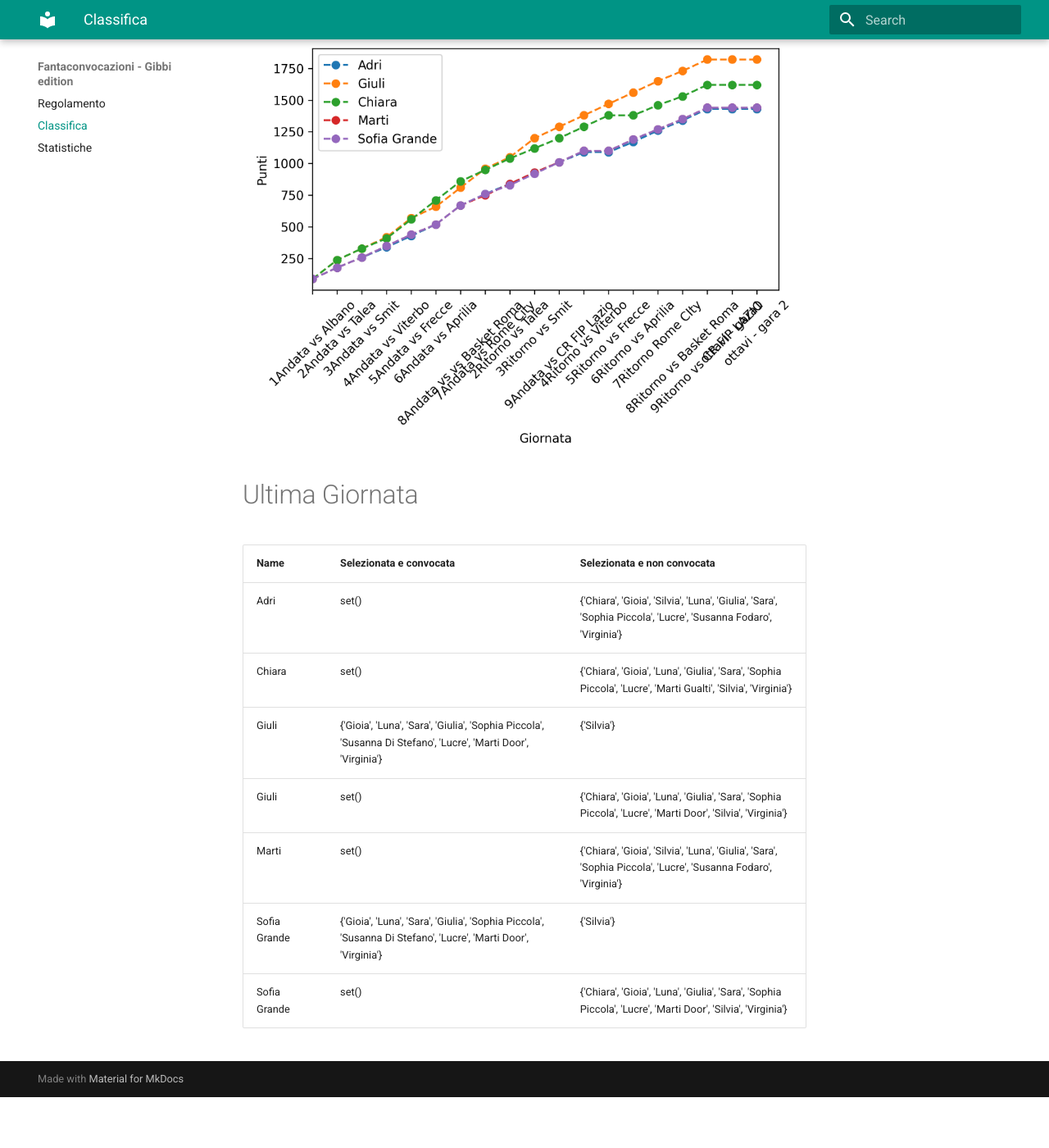
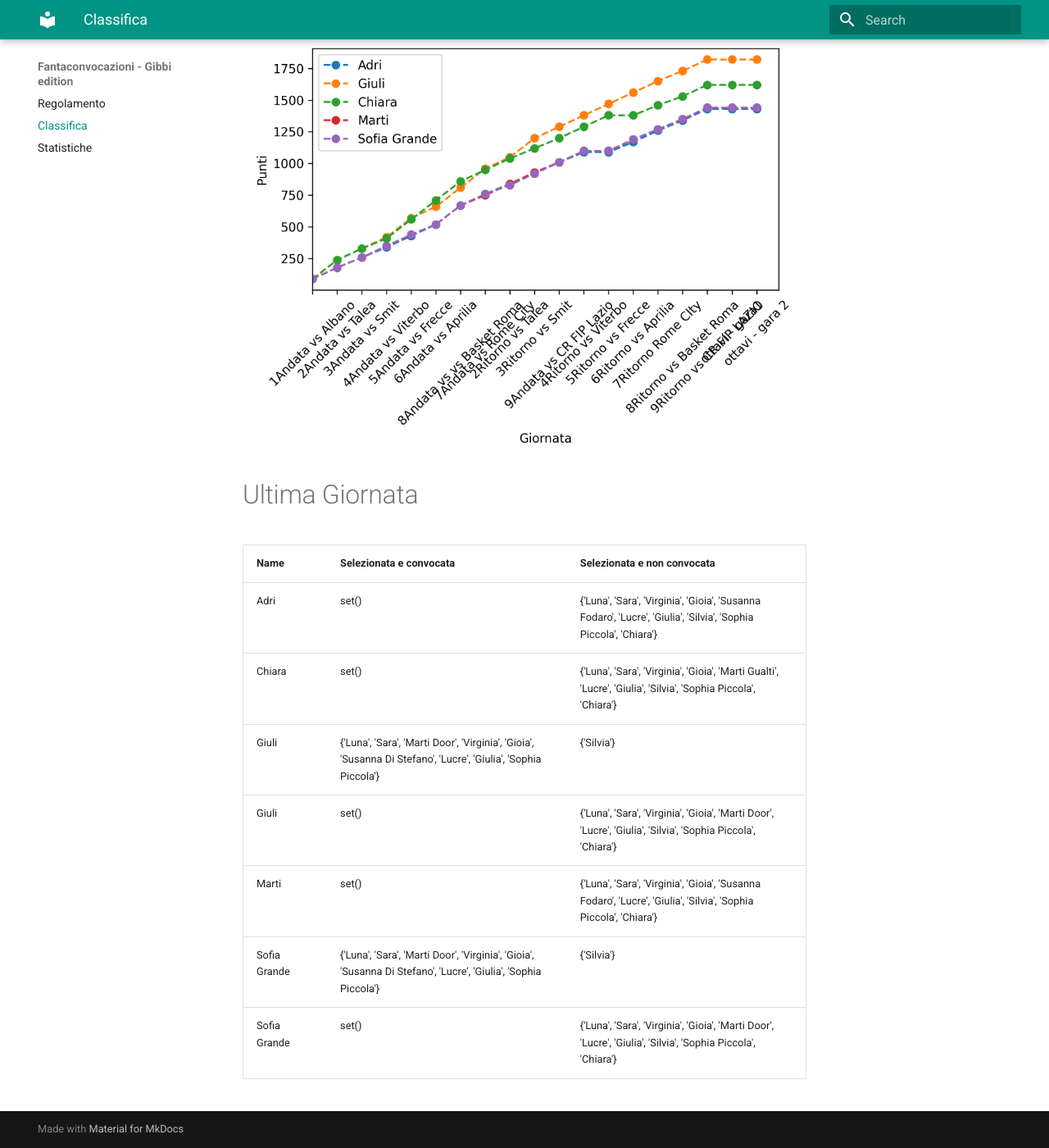
Before and after one commit to martinig94/fantagibbi, an MkDocs documentation site: the page built from docs/Classifica.md, in a window 1280 px wide and 1400 px high, scrolled down 565 px. Shown: the whole window at 82% size. Built offline with MkDocs 1.6.1 and Material for MkDocs 9.7.7, drawn with Linux system fonts in a browser that asks for light colours; before the commit the page ends 1903 px from its top, so only the background shows below that.

Commit message:
Auto-update from main.py

```diff
--- a/docs/Classifica.md
+++ b/docs/Classifica.md
@@ -18,11 +18,11 @@
 <!-- START_TABLE CORRECT -->
 | Name         | Selezionata e convocata                                                                                        | Selezionata e non convocata                                                                                      |
 |:-------------|:---------------------------------------------------------------------------------------------------------------|:-----------------------------------------------------------------------------------------------------------------|
-| Adri         | set()                                                                                                          | {'Chiara', 'Gioia', 'Silvia', 'Luna', 'Giulia', 'Sara', 'Sophia Piccola', 'Lucre', 'Susanna Fodaro', 'Virginia'} |
-| Chiara       | set()                                                                                                          | {'Chiara', 'Gioia', 'Luna', 'Giulia', 'Sara', 'Sophia Piccola', 'Lucre', 'Marti Gualti', 'Silvia', 'Virginia'}   |
-| Giuli        | {'Gioia', 'Luna', 'Sara', 'Giulia', 'Sophia Piccola', 'Susanna Di Stefano', 'Lucre', 'Marti Door', 'Virginia'} | {'Silvia'}                                                                                                       |
-| Giuli        | set()                                                                                                          | {'Chiara', 'Gioia', 'Luna', 'Giulia', 'Sara', 'Sophia Piccola', 'Lucre', 'Marti Door', 'Silvia', 'Virginia'}     |
-| Marti        | set()                                                                                                          | {'Chiara', 'Gioia', 'Silvia', 'Luna', 'Giulia', 'Sara', 'Sophia Piccola', 'Lucre', 'Susanna Fodaro', 'Virginia'} |
-| Sofia Grande | {'Gioia', 'Luna', 'Sara', 'Giulia', 'Sophia Piccola', 'Susanna Di Stefano', 'Lucre', 'Marti Door', 'Virginia'} | {'Silvia'}                                                                                                       |
-| Sofia Grande | set()                                                                                                          | {'Chiara', 'Gioia', 'Luna', 'Giulia', 'Sara', 'Sophia Piccola', 'Lucre', 'Marti Door', 'Silvia', 'Virginia'}     |
+| Adri         | set()                                                                                                          | {'Luna', 'Sara', 'Virginia', 'Gioia', 'Susanna Fodaro', 'Lucre', 'Giulia', 'Silvia', 'Sophia Piccola', 'Chiara'} |
+| Chiara       | set()                                                                                                          | {'Luna', 'Sara', 'Virginia', 'Gioia', 'Marti Gualti', 'Lucre', 'Giulia', 'Silvia', 'Sophia Piccola', 'Chiara'}   |
+| Giuli        | {'Luna', 'Sara', 'Marti Door', 'Virginia', 'Gioia', 'Susanna Di Stefano', 'Lucre', 'Giulia', 'Sophia Piccola'} | {'Silvia'}                                                                                                       |
+| Giuli        | set()                                                                                                          | {'Luna', 'Sara', 'Virginia', 'Gioia', 'Marti Door', 'Lucre', 'Giulia', 'Silvia', 'Sophia Piccola', 'Chiara'}     |
+| Marti        | set()                                                                                                          | {'Luna', 'Sara', 'Virginia', 'Gioia', 'Susanna Fodaro', 'Lucre', 'Giulia', 'Silvia', 'Sophia Piccola', 'Chiara'} |
+| Sofia Grande | {'Luna', 'Sara', 'Marti Door', 'Virginia', 'Gioia', 'Susanna Di Stefano', 'Lucre', 'Giulia', 'Sophia Piccola'} | {'Silvia'}                                                                                                       |
+| Sofia Grande | set()                                                                                                          | {'Luna', 'Sara', 'Virginia', 'Gioia', 'Marti Door', 'Lucre', 'Giulia', 'Silvia', 'Sophia Piccola', 'Chiara'}     |
 <!-- END_TABLE CORRECT -->
```
